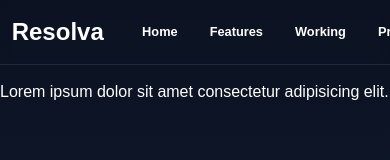
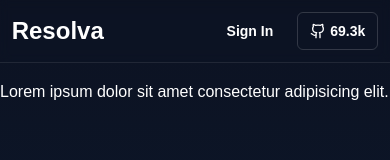
Before and after one commit to DevHrithik/Resolva, a Next.js app: page / in a window 390 px wide. Shown: the top 160 px of the page. Built offline with nearby package versions, Linux system fonts and the light colour scheme.

Commit message:
navbar responsive, clerk redirect

```diff
--- a/app/globals.css
+++ b/app/globals.css
@@ -3,10 +3,9 @@
 @tailwind utilities;
 
 body {
-  /* @apply bg-gradient-to-t from-[#0C1222] to-[#0D253D];  */
-  /* @apply bg-gradient-to-b from-[#0C1222] to-[#102f4d]; */
+  @apply bg-gradient-to-t from-[#0C1222] to-[#0D253D];
   font-family: Arial, Helvetica, sans-serif;
-  min-height: 100vh; /* Ensures full viewport coverage */
+  min-height: 100vh;
   background-color: var(--background);
   color: white;
 }
@@ -82,3 +81,9 @@ body {
     @apply bg-background text-foreground;
   }
 }
+
+body::-webkit-scrollbar {
+  display: none;
+  -ms-overflow-style: none;
+  scrollbar-width: none;
+}
--- a/app/sign-in/[[...sign-in]]/page.tsx
+++ b/app/sign-in/[[...sign-in]]/page.tsx
@@ -1,9 +1,17 @@
+"use client";
 import { SignIn } from "@clerk/nextjs";
+import { ChevronLeft } from "lucide-react";
+import { useRouter } from "next/navigation";
 
 export default function Page() {
+  const router = useRouter();
   return (
-    <div className="flex justify-center items-center h-screen">
-      <SignIn />
+    <div className="flex justify-center items-center h-screen relative">
+      <ChevronLeft
+        className="absolute top-5 left-10 text-white cursor-pointer"
+        onClick={() => router.push("/")}
+      />
+      <SignIn redirectUrl="/home"/>
     </div>
   );
 }
--- a/app/sign-up/[[...sign-up]]/page.tsx
+++ /dev/null
@@ -1,9 +0,0 @@
-import { SignUp } from "@clerk/nextjs";
-
-export default function Page() {
-  return (
-    <div className="flex justify-center items-center h-screen">
-      <SignUp />
-    </div>
-  );
-}
--- a/components/navbar.tsx
+++ b/components/navbar.tsx
@@ -15,8 +15,10 @@ const REPO = "https://github.com/DevHrithik/Resolva.git";
 const Navbar = () => {
   return (
     <div className="fixed top-0 w-full backdrop-blur-[5px] backdrop-opacity-100 border-[#ffffff17] border-b text-white flex items-center justify-between px-[3%] py-3 ">
-      <div className="text-2xl font-semibold">{LOGO}</div>
-      <div className="ml-[5%] text-[.8rem] font-semibold flex items-center gap-8 rounded-sm px-5 py-2 text-[#ffffff]">
+      <div className="text-2xl font-semibold">
+        {LOGO}
+      </div>
+      <div className="hidden md:flex ml-[5%] text-[.8rem] font-semibold items-center gap-8 rounded-sm px-5 py-2 text-[#ffffff]">
         {NAVLIST.map((item, index) => {
           return (
             <Link className="" key={index} href={item.path}>
@@ -35,7 +37,7 @@ const Navbar = () => {
           className="flex items-center gap-1 border border-[#ffffff29] rounded-md px-3 py-2"
         >
           <Github className="h-4 w-4 " />
-          14.3k
+          69.3k
         </Link>
       </div>
     </div>
```
